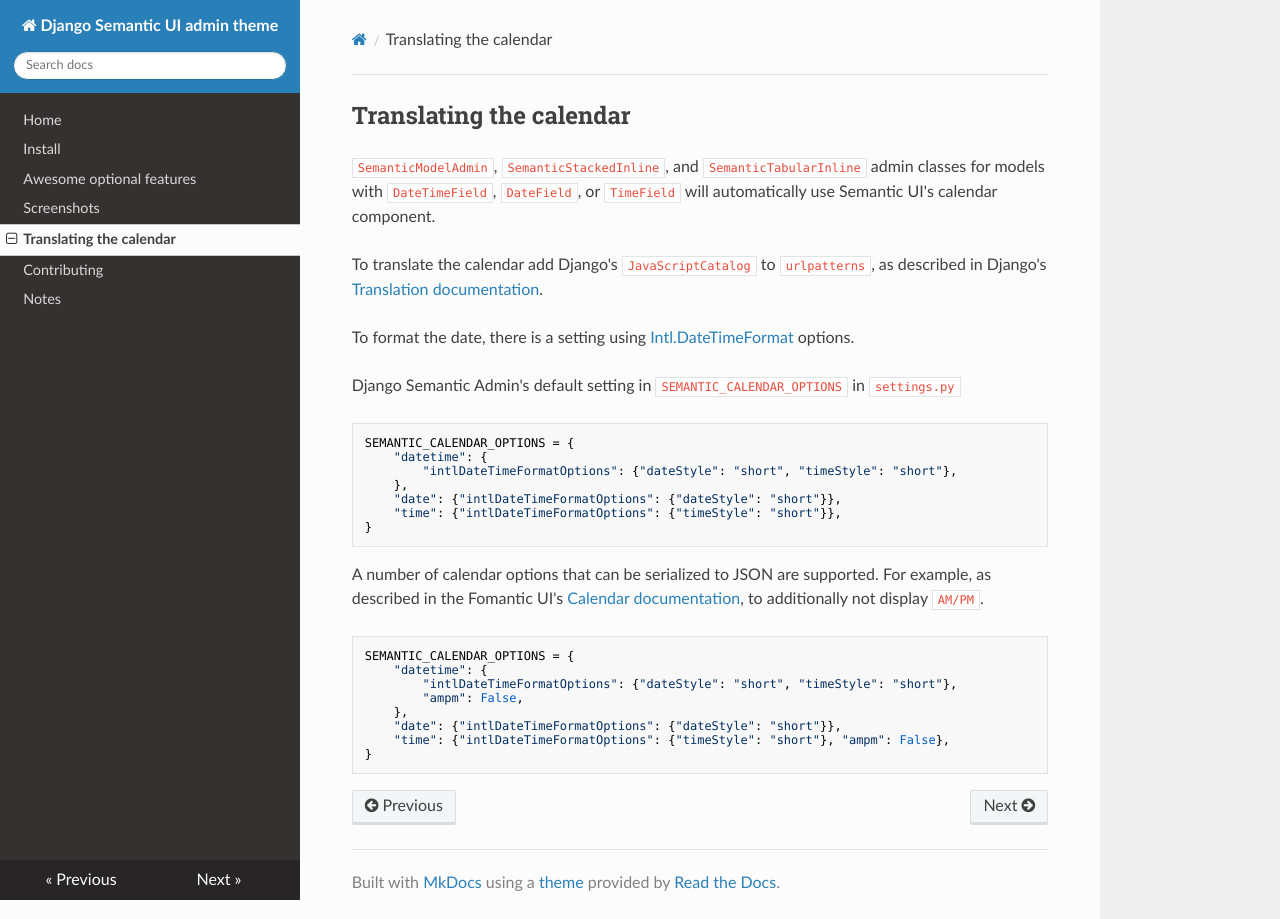
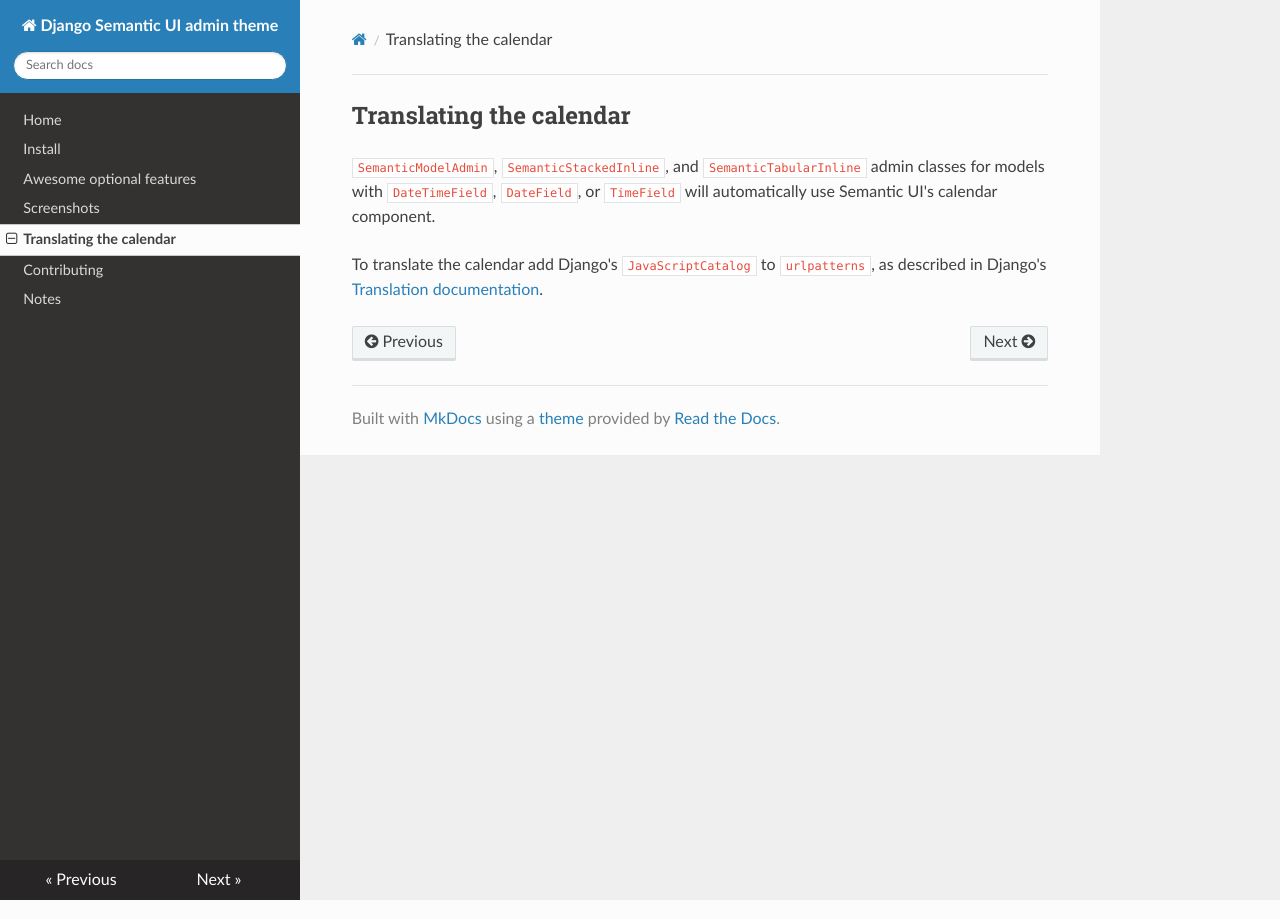
Before and after one commit to globophobe/django-semantic-admin, an MkDocs documentation site: the page built from docs/calendar.md, in a window 1280 px wide. Built offline with MkDocs 1.6.1, drawn with Linux system fonts in a browser that asks for light colours; nearby versions of some CDN libraries.

Commit message:
:rewind: remove intl datetime

````diff
--- a/docs/calendar.md
+++ b/docs/calendar.md
@@ -4,30 +4,3 @@
 `SemanticModelAdmin`, `SemanticStackedInline`, and `SemanticTabularInline` admin classes for models with `DateTimeField`, `DateField`, or `TimeField` will automatically use Semantic UI's calendar component.
 
 To translate the calendar add Django's `JavaScriptCatalog` to `urlpatterns`, as described in Django's [Translation documentation](https://docs.djangoproject.com/en/4.0/topics/i18n/translation/#module-django.views.i18n).
-
-To format the date, there is a setting using [Intl.DateTimeFormat](https://developer.mozilla.org/en-US/docs/Web/JavaScript/Reference/Global_Objects/Intl/DateTimeFormat) options.
-
-Django Semantic Admin's default setting in `SEMANTIC_CALENDAR_OPTIONS` in `settings.py`
-
-```python
-SEMANTIC_CALENDAR_OPTIONS = {
-    "datetime": {
-        "intlDateTimeFormatOptions": {"dateStyle": "short", "timeStyle": "short"},
-    },
-    "date": {"intlDateTimeFormatOptions": {"dateStyle": "short"}},
-    "time": {"intlDateTimeFormatOptions": {"timeStyle": "short"}},
-}
-```
-
-A number of calendar options that can be serialized to JSON are supported. For example, as described in the Fomantic UI's [Calendar documentation](https://fomantic-ui.com/modules/calendar.html#24-hour-format), to additionally not display `AM/PM`.
-
-```python
-SEMANTIC_CALENDAR_OPTIONS = {
-    "datetime": {
-        "intlDateTimeFormatOptions": {"dateStyle": "short", "timeStyle": "short"},
-        "ampm": False,
-    },
-    "date": {"intlDateTimeFormatOptions": {"dateStyle": "short"}},
-    "time": {"intlDateTimeFormatOptions": {"timeStyle": "short"}, "ampm": False},
-}
-```
````
Also changed, not shown: semantic_admin/static/admin/js/calendar.js (+14 -53 lines), 4 other files.
